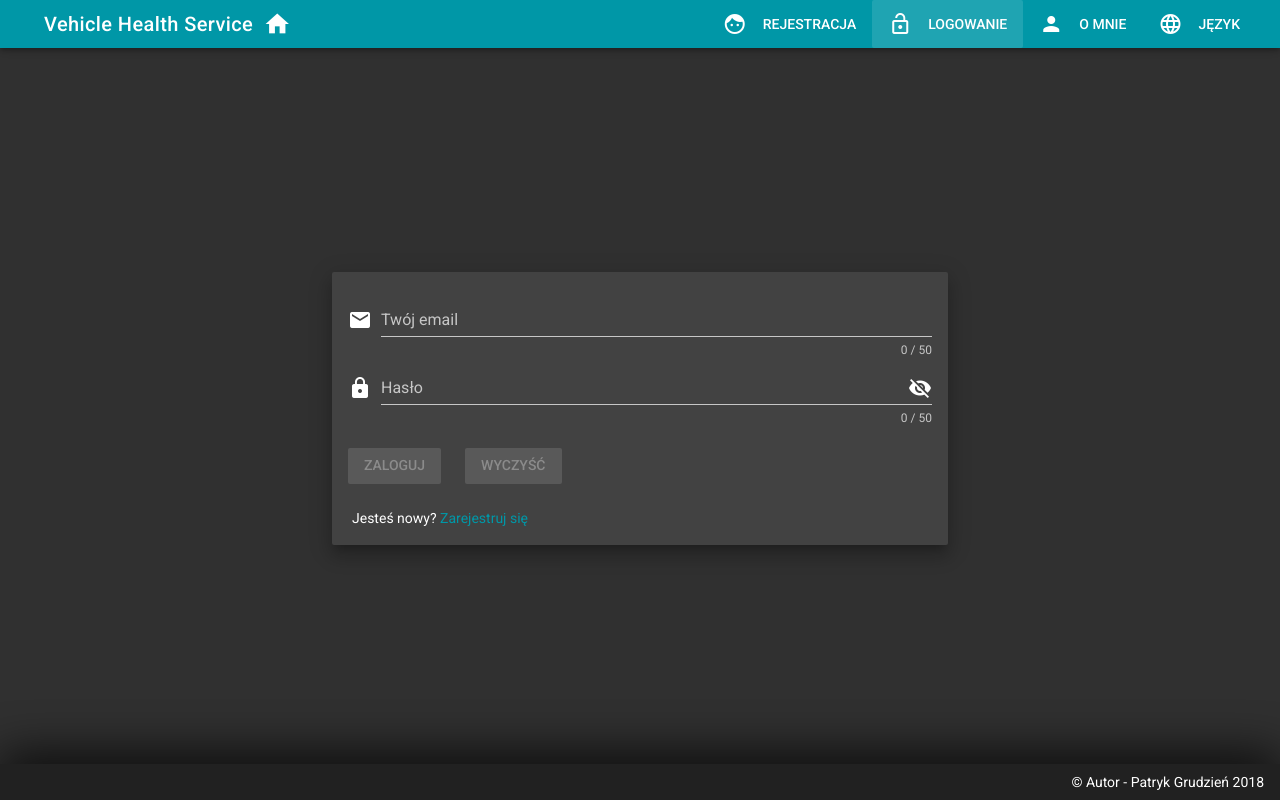
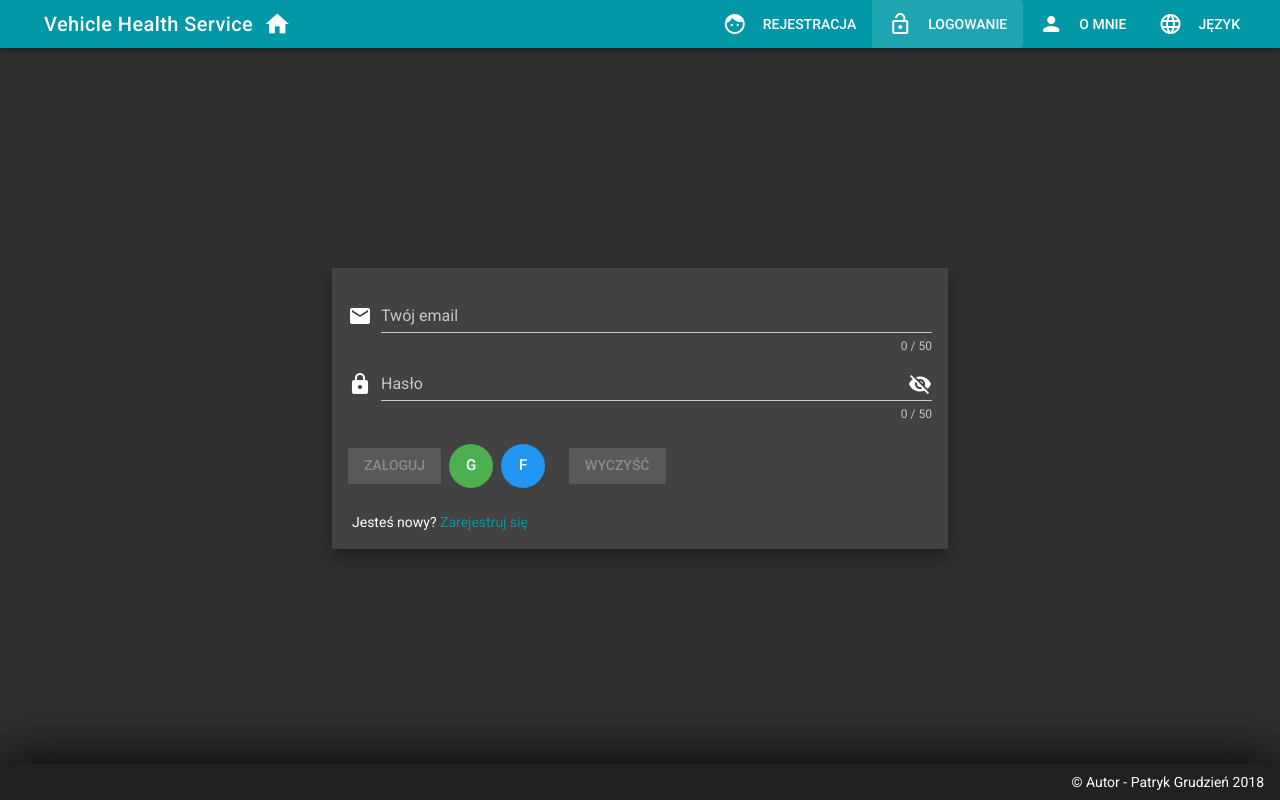
Before and after one commit to patrykgrudzien/vehicle-health-service, a Vue app in the folder frontend/: page /login in a window 1280 px wide. Built offline with nearby package versions, Linux system fonts and the light colour scheme; a web font is replaced by a local one.

Commit message:
Added Google & Facebook buttons to LoginForm component.

```diff
--- a/frontend/src/components/login/LoginForm.vue
+++ b/frontend/src/components/login/LoginForm.vue
@@ -130,6 +130,25 @@
             <v-btn color="primary" @click="submit" :disabled="loginButtonDisabled" :loading="isLoading">
               {{ $t('login-button') }}
             </v-btn>
+            <!-- Google -->
+            <v-btn icon
+                   color="green"
+                   large
+                   ripple
+                   @click="googleButtonClicked">
+              G
+            </v-btn>
+            <!-- Google -->
+
+            <!-- Facebook -->
+            <v-btn icon
+                   color="blue"
+                   large
+                   ripple
+                   @click="facebookButtonClicked">
+              F
+            </v-btn>
+            <!-- Facebook -->
             <v-btn color="error" @click="clearFormFields" :disabled="clearButtonDisabled" left>
               {{ $t('clear-button') }}
             </v-btn>
@@ -227,6 +246,13 @@
       },
       setServerRunning() {
         this.$store.commit('setServerRunning', true);
+      },
+      googleButtonClicked() {
+        console.log('googleButtonClicked');
+        this.axios.get('/sso/google');
+      },
+      facebookButtonClicked() {
+        console.log('facebookButtonClicked');
       }
     },
     created() {
```
